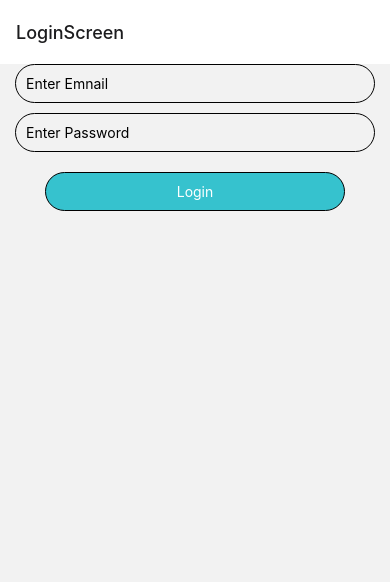
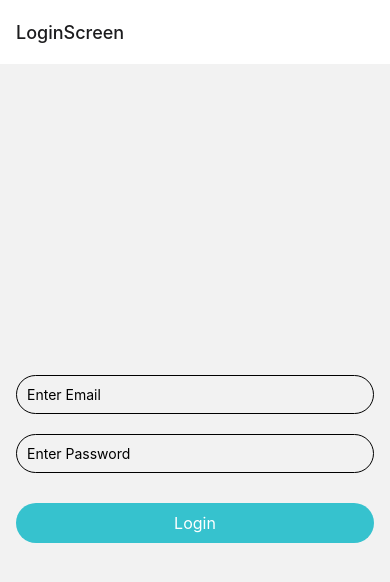
Before and after one commit to Bhumitpatel1492/Authentication-with-firebase, a React Native app: screen /LoginScreen in a window 390 px wide. Shown: the top 582 px of the page. Built offline with nearby package versions, Linux system fonts and the light colour scheme.

Commit message:
[Add] Login Setup Done

```diff
--- /dev/null
+++ b/Src/Components/CustomToastMsg/index.js
@@ -0,0 +1,76 @@
+//import libraries
+import React, { Component } from 'react';
+import { View, Text, StyleSheet, Modal, Image, TouchableOpacity } from 'react-native';
+
+// create a component
+const CustomToastMessage = ({ visible, isSuccess, message, onClose }) => {
+  return (
+    <Modal
+      animationType="slide"
+      transparent={true}
+      visible={visible}
+      onRequestClose={onClose}
+    >
+      <View style={styles.modalContainer}>
+        <View style={styles.toastContainer}>
+          <View style={styles.iconContainer}>
+            <Image
+              source={isSuccess ? require('../../../Assets/Images/SuccessToast.png') : require('../../../Assets/Images/ErrorToast.png')}
+              style={styles.icon}
+            />
+          </View>
+          <Text style={styles.messageText}>{message}</Text>
+          <TouchableOpacity onPress={onClose}>
+            <Image
+              source={require('../../../Assets/Images/canclebtn.png')}
+              style={styles.icon}
+            />
+          </TouchableOpacity>
+        </View>
+      </View>
+    </Modal>
+  );
+};
+
+// define your styles
+const styles = StyleSheet.create({
+  modalContainer: {
+    flex: 1,
+    justifyContent: 'flex-end',
+    backgroundColor: 'rgba(0, 0, 0, 0.5)',
+  },
+  toastContainer: {
+    flexDirection: 'row',
+    alignItems: 'center',
+    backgroundColor: '#000',
+    padding: 16,
+    borderTopLeftRadius: 10,
+    borderTopRightRadius: 10,
+  },
+  iconContainer: {
+    width: 60,
+    height: 70,
+    borderRadius: 20,
+    justifyContent: 'center',
+    alignItems: 'center',
+    marginRight: 10,
+
+  },
+  icon: {
+    width: 45,
+    height: 45,
+  },
+  messageText: {
+    color: '#fff',
+    fontSize: 16,
+    flex: 1,
+  },
+  closeButton: {
+    color: '#fff',
+    fontSize: 18,
+    paddingHorizontal: 10,
+  },
+});
+
+//make this component available to the app
+export default CustomToastMessage;
--- a/Src/Screens/LoginScreen/index.js
+++ b/Src/Screens/LoginScreen/index.js
@@ -1,57 +1,84 @@
-//import liraries
-import React, { Component, useState } from 'react';
-import { View, Text, StyleSheet, TextInput, TouchableOpacity, Alert } from 'react-native';
+//import libraries
+import React, { useState } from 'react';
+import { View, Text, StyleSheet, TextInput, TouchableOpacity } from 'react-native';
 import auth from '@react-native-firebase/auth';
+import CustomToastMessage from '../../Components/CustomToastMsg';
 
 // create a component
 const LoginScreen = () => {
-  const [Email, SetEmail] = useState('')
-  const [password, SetPassword] = useState('')
-
+  const [Email, SetEmail] = useState('');
+  const [password, SetPassword] = useState('');
+  const [isVisible, setVisible] = useState(false);
+  const [isSuccess, setIsSuccess] = useState(false);
+  const [message, setMessage] = useState('');
 
   const loginuser = () => {
     auth()
       .signInWithEmailAndPassword(Email, password)
       .then(() => {
-        console.log('User account created & signed in!');
+        setIsSuccess(true);
+        setMessage('Login successful!');
+        setVisible(true);
+        hideToast();
       })
       .catch(error => {
         if (error.code === 'auth/email-already-in-use') {
-          console.log('That email address is already in use!');
+          setIsSuccess(false);
+          setMessage('That email address is already in use!');
+          setVisible(true);
+        } else if (error.code === 'auth/invalid-email') {
+          setIsSuccess(false);
+          setMessage('That email address is invalid!');
+          setVisible(true);
+        } else if (error.code === 'auth/user-not-found') {
+          setIsSuccess(false);
+          setMessage('No user found with this email!');
+          setVisible(true);
+        } else if (error.code === 'auth/wrong-password') {
+          setIsSuccess(false);
+          setMessage('Incorrect password!');
+          setVisible(true);
+        } else {
+          setIsSuccess(false);
+          setMessage('Login failed! Please try again.');
+          setVisible(true);
         }
+        hideToast();
+      });
+  };
 
-        if (error.code === 'auth/invalid-email') {
+  const hideToast = () => {
+    setTimeout(() => {
+      // setVisible(false);
+    }, 3000); // Hide the toast after 3 seconds
+  };
 
-          console.log('That email address is invalid!');
-        }
-
-        console.error(error);
-      });
-
-  }
   return (
     <View style={styles.container}>
       <TextInput
         value={Email}
-        onChangeText={(txt) => SetEmail(txt)}
-        placeholder='Enter Emnail'
-        style={{ padding: 10, borderWidth: 1, marginHorizontal: 15, borderRadius: 22 }}
+        onChangeText={txt => SetEmail(txt)}
+        placeholder='Enter Email'
+        style={styles.input}
       />
-      <View style={{ marginTop: 10 }} />
       <TextInput
         value={password}
-        onChangeText={(txt) => SetPassword(txt)}
+        onChangeText={txt => SetPassword(txt)}
         placeholder='Enter Password'
-        style={{ padding: 10, borderWidth: 1, marginHorizontal: 15, borderRadius: 22 }}
+        secureTextEntry={true}
+        style={styles.input}
       />
-      <View style={{ marginTop: 10 }} />
-      <View style={{ marginTop: 10 }} />
-
+      <CustomToastMessage
+        visible={isVisible}
+        isSuccess={isSuccess}
+        message={message}
+        onClose={() => setVisible(false)}
+      />
       <TouchableOpacity
-        style={{ backgroundColor: '#36C2CE', alignItems: "center", padding: 10, borderWidth: 1, marginHorizontal: 45, borderRadius: 22 }}
-        onPress={() => loginuser()}
+        style={styles.loginButton}
+        onPress={loginuser}
       >
-        <Text style={{ color: '#fff' }}>{'Login'}</Text>
+        <Text style={styles.loginButtonText}>Login</Text>
       </TouchableOpacity>
     </View>
   );
@@ -61,7 +88,25 @@ const LoginScreen = () => {
 const styles = StyleSheet.create({
   container: {
     flex: 1,
-
+    justifyContent: 'center',
+    paddingHorizontal: 16,
+  },
+  input: {
+    padding: 10,
+    borderWidth: 1,
+    marginVertical: 10,
+    borderRadius: 22,
+  },
+  loginButton: {
+    backgroundColor: '#36C2CE',
+    alignItems: 'center',
+    padding: 10,
+    borderRadius: 22,
+    marginTop: 20,
+  },
+  loginButtonText: {
+    color: '#fff',
+    fontSize: 16,
   },
 });
 
```
Also changed, not shown: Assets/Images/canclebtn.png (added).
